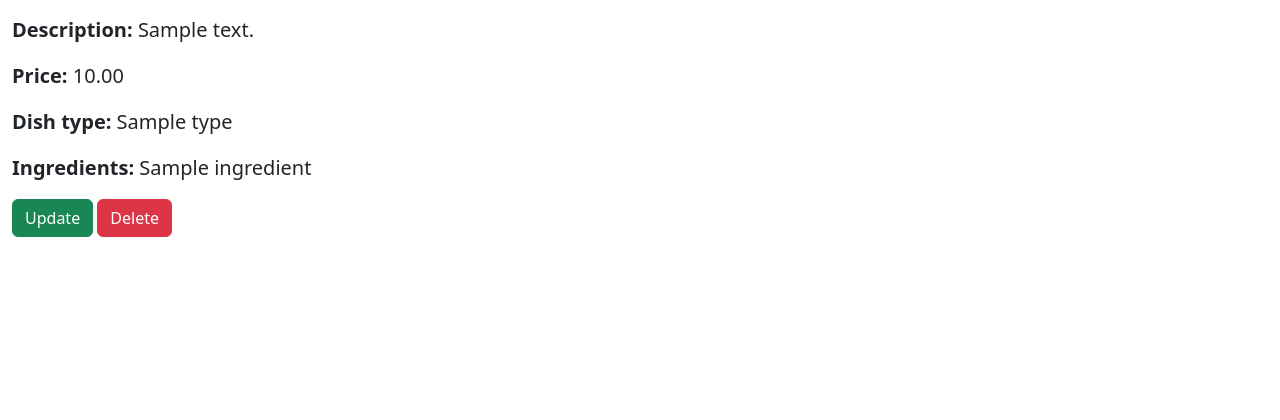
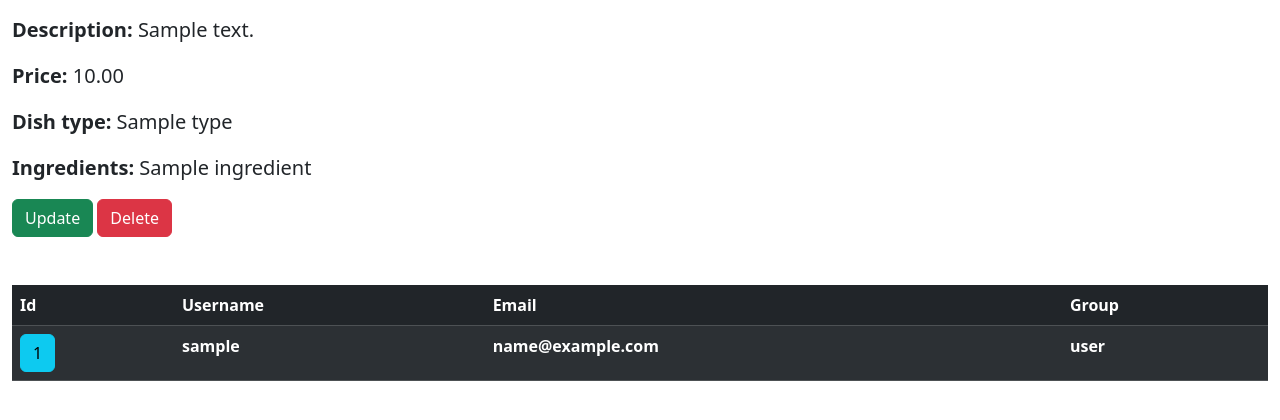
Before and after one commit to bknyrik/restaurant-kitchen-service, a Flask app: page /dishes/1/ in a window 1280 px wide. Shown: the part 248-668 px from the top of the page. Run offline with Flask 3, Linux system fonts and the light colour scheme; a user stored in the database is signed in; tables that the repository leaves empty hold one stand-in row (values such as "Sample post"); lists and menus that the app fills with data are empty; some libraries are stand-ins or nearby versions.

Commit message:
Add table with cooks assigned to dish in dish_detail.html

```diff
--- a/app/templates/kitchen/dish_detail.html
+++ b/app/templates/kitchen/dish_detail.html
@@ -24,4 +24,26 @@
   </section>
   <a class="btn btn-success" href="{{ url_for("kitchen.dish_update", id=object.id) }}">Update</a>
   <a class="btn btn-danger" href="{{ url_for("kitchen.dish_delete", id=object.id) }}">Delete</a>
+  <table class="table table-dark table-striped mt-5">
+      <thead>
+      <tr>
+        <th scope="col">Id</th>
+        <th scope="col">Username</th>
+        <th scope="col">Email</th>
+        <th scope="col">Group</th>
+      </tr>
+      </thead>
+      <tbody>
+      {% for object in object_list %}
+        <tr>
+          <th scope="row">
+            <a href="{{ url_for("kitchen.cook_detail", id=object.id) }}" class="btn btn-info">{{ object.id }}</a>
+          </th>
+          <th>{{ object.username }}</th>
+          <th>{{ object.email|default("Absent", True) }}</th>
+          <th>{{ object.group }}</th>
+        </tr>
+      {% endfor %}
+      </tbody>
+    </table>
 {% endblock %}
```
